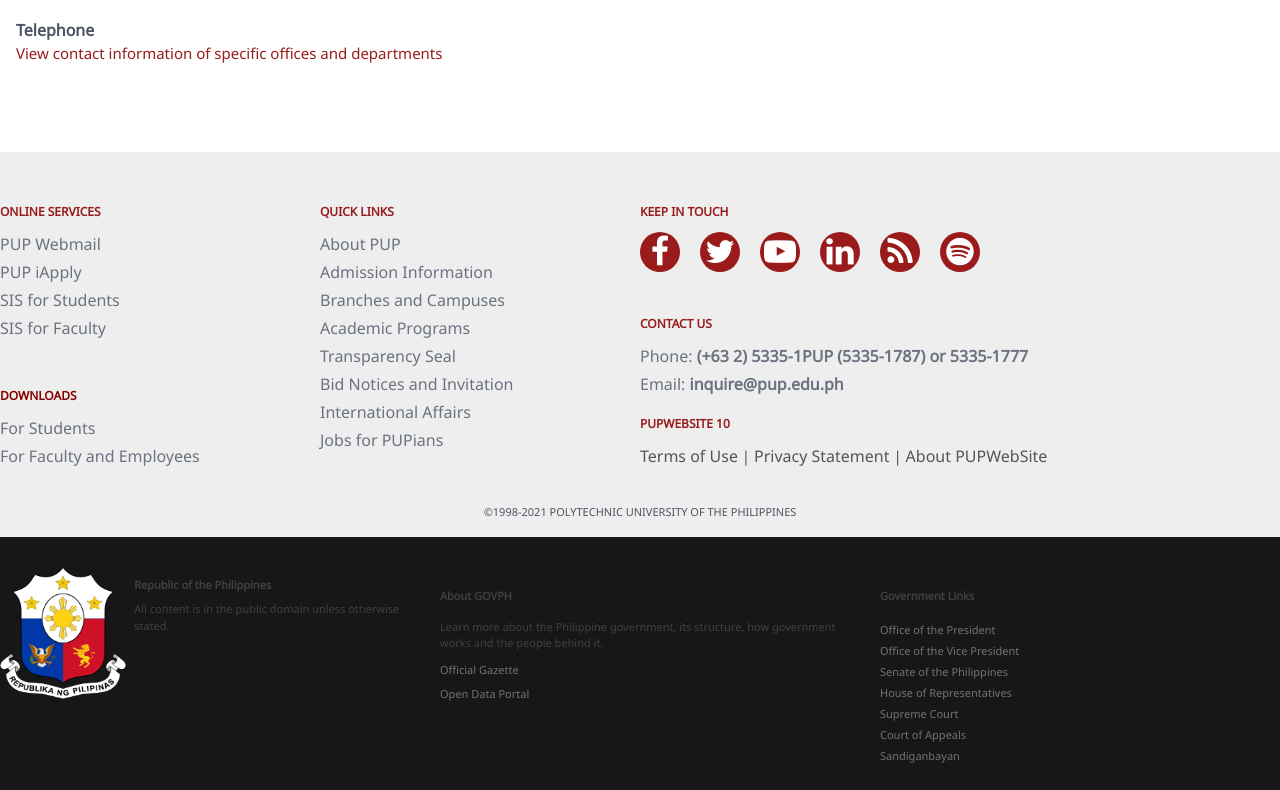
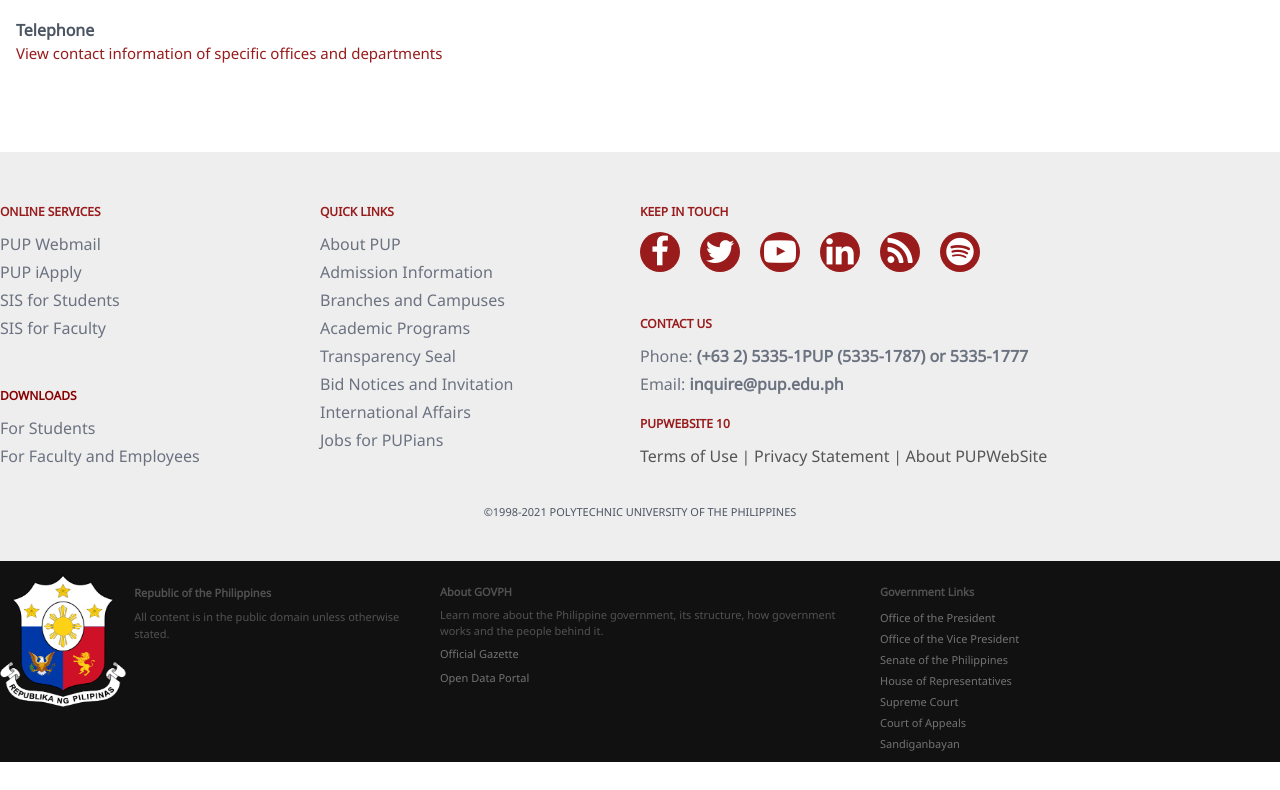
Before and after one commit to chelseyseb/firstProject, a Next.js app: page /contactus in a window 1280 px wide. Shown: the part 2204-2994 px from the top of the page. After the commit the page ends 2966 px from the top, so only its background shows below. Built offline with nearby package versions, Linux system fonts and the light colour scheme.

Commit message:
fixed navbar

```diff
--- a/src/components/footer/index.js
+++ b/src/components/footer/index.js
@@ -104,35 +104,35 @@
               </p>
             </div>
           </div>
-          <span class="footer-p text-gray-600 sm:text-center pb-4 flex flex-row items-center justify-center">
+          <span class="footer-p text-gray-600 sm:text-center mb-6 pb-4 flex flex-row items-center justify-center">
             ©
             <a className="text-gray-600 footer-p" href="https://flowbite.com/">
               1998-2021 POLYTECHNIC UNIVERSITY OF THE PHILIPPINES
             </a>
           </span>
         </div>
-        <div class="row bg-neutral-900 dark:bg-neutral-950 lg:flex lg:items-center lg:justify-between">
-          <div className="grid grid-cols-1 gap-10 px-4 py-6 text-center nav-con lg:grid-cols-3 lg:text-left">
+        <div class="row bg-grayblack dark:bg-grayblack lg:flex lg:items-center lg:justify-between">
+          <div className="grid grid-cols-1 gap-10 px-4 py-2 text-center nav-con lg:grid-cols-3 lg:text-left">
             <div className="flex flex-col col-span-1 gap-2 text-center lg:text-left lg:flex-row">
               <img className="w-36 h-36 place-self-center lg:place-self-start" src="govph.png" />
-              <a href="#" class="text-neutral-700 pt-4 dark:text-neutral-700 footer-p">
+              <a href="#" class="text-neutral-600 pt-4 dark:text-neutral-600 footer-p">
                 <strong>Republic of the Philippines</strong>
-                <p className="pt-2 footer-p text-neutral-700 dark:text-neutral-700">
+                <p className="pt-2 footer-p text-neutral-600 dark:text-neutral-600">
                   All content is in the public domain unless otherwise stated.
                 </p>
               </a>
             </div>
             <div className="col-span-1 ">
-              <h2 class="mb-0 footer-p font-bold text-neutral-700  dark:text-neutral-700 text-center lg:text-left">
+              <h2 class="mb-0 mt-2 footer-p font-bold text-neutral-600  dark:text-neutral-600 text-center lg:text-left">
                 About GOVPH
               </h2>
-              <p class="pt-2 text-neutral-700 dark:text-neutral-700 footer-p ">
+              <p class="pt-0 text-neutral-600 dark:text-neutral-600 footer-p ">
                 Learn more about the Philippine government, its structure, how government works and the people behind
                 it.
               </p>
-              <ul class="pt-1 text-neutral-500 dark:text-neutral-500 ">
+              <ul class=" text-neutral-500 dark:text-neutral-500 ">
                 {aboutLinks.map((link) => (
-                  <li class="mb-0" key={link.title}>
+                  <li class="mb-0 mt-0" key={link.title}>
                     <a href={link.href} class="footer-p hover:underline">
                       {link.title}
                     </a>
@@ -141,10 +141,10 @@
               </ul>
             </div>
             <div className="col-span-1">
-              <h2 class="mb-0 footer-p font-bold text-neutral-700 dark:text-neutral-700 text-center lg:text-left">
+              <h2 class="mb-0 footer-p mt-2 font-bold text-neutral-600 dark:text-neutral-600 text-center lg:text-left">
                 Government Links
               </h2>
-              <ul class="flex flex-col pt-2 lg:text-left place-content-center  text-neutral-500 dark:text-neutral-500 font-medium text-sm ">
+              <ul class="flex flex-col pt-0 lg:text-left place-content-center  text-neutral-500 dark:text-neutral-500 font-medium text-sm ">
                 {governmentLinks.map((link) => (
                   <li class="mb-0 " key={link.name}>
                     <a href={link.url} class=" footer-p hover:underline">
--- a/src/components/navbar/index.js
+++ b/src/components/navbar/index.js
@@ -168,7 +168,7 @@
             </span>
           </div>
 
-          <div class=" flex justify-center items-center lg:hidden">
+          <div class=" mt-6 justify-center items-center lg:hidden">
             <button
               className="flex items-center justify-center h-8 mr-6 bg-transparent border border-white w-9 top-16 right-8 "
               onClick={() => setShowMenu(!showMenu)}
@@ -187,8 +187,11 @@
               </svg>
             </button>
           </div>
-
-          <div className={`lg:hidden w-full  ${showMenu ? 'block' : 'hidden'}`} x-show={showMenu ? 'false' : 'true'}>
+        </div>
+        <div
+          className={`lg:hidden w-full flex flex-col ${showMenu ? 'block' : 'hidden'}`}
+          x-show={showMenu ? 'false' : 'true'}
+        >
           <div className="">
             <ul className="w-full bg-white divide-y divide-gray-300">
               {menuItems.map((menuItem, index) => (
@@ -214,7 +217,6 @@
             </ul>
           </div>
         </div>
-        </div>
       </nav>
     </div>
   )
--- a/src/containers/home/index.js
+++ b/src/containers/home/index.js
@@ -20,10 +20,10 @@
     <div className="mx-auto ">
       <div className="container body">
         <div className="grid pt-4 grid-col-1 lg:gap-30 gap-14 lg:pt-0 place-self-center lg:grid-cols-4 lg:grid-row">
-          {icons.map((icons, index) => (
-            <a href={icons.link} key={index}>
-              <div className="flex flex-col items-center justify-center h-auto pt-8 lg:flex-wrap lg:flex ">
-                <div className="w-12 h-12 p-1 text-red-800 icon-effect-2 hover:bg-red-800 hover:text-white">
+          {icons.map((icon, index) => (
+            <a href={icon.link} key={index}>
+              <div className="flex flex-col items-center justify-center h-auto pt-8 lg:flex-wrap lg:flex group">
+                <div className="w-12 h-12 p-1 text-red-800 icon-effect-2 group-hover:bg-red-800 group-hover:text-white">
                   <svg
                     xmlns="http://www.w3.org/2000/svg"
                     fill="none"
@@ -37,12 +37,12 @@
                       fillRule="evenodd"
                       strokeLinecap="round"
                       strokeLinejoin="round"
-                      d={icons.d}
+                      d={icon.d}
                     />
                   </svg>
                 </div>
-                <h4 className="w-40 font-normal body-font place-self-center hover:underline">
-                  <strong>{icons.title}</strong>
+                <h4 className="w-40 font-normal body-font place-self-center group-hover:underline">
+                  <strong>{icon.title}</strong>
                 </h4>
               </div>
             </a>
@@ -56,11 +56,11 @@
         <div className="grid justify-center grid-cols-2 gap-4 item-center lg:grid-cols-5">
           <div className="flex flex-col items-center col-span-2 lg:items-start ">
             <h4>
-              <a className="font-semibold underline underline-offset-8" href="/announcements">
+              <a className="font-semibold underline body-font underline-offset-8" href="/announcements">
                 Announcements and Advisories
               </a>
             </h4>
-            <div className="overflow-y-auto text-sm leading-loose divide-y ul divide-solid">
+            <div className="overflow-y-auto leading-loose divide-y ul divide-solid">
               {announcements.map((announcement, index) => (
                 <div key="">
                   <ul>
@@ -80,7 +80,7 @@
           <div className="flex flex-col col-span-2">
             <div className="flex flex-row justify-between">
               <h4 className="items-start justify-start">
-                <a className="font-semibold underline underline-offset-8" href="/announcements">
+                <a className="font-semibold underline body-font underline-offset-8" href="/announcements">
                   Latest News from the University
                 </a>
               </h4>
@@ -147,7 +147,7 @@
           <div className="flex flex-col col-span-2 gap-1 place-self-center lg:col-span-1 lg:place-items-center ">
             {badges.map((badges, index) => (
               <a href="#" key="">
-                <img className="rounded " src={badges.src} alt="" width={200} height={150} />
+                <img className="rounded badge" src={badges.src} alt="" width={200} height={150} />
               </a>
             ))}
           </div>
--- a/src/styles/global.scss
+++ b/src/styles/global.scss
@@ -171,14 +171,6 @@
   // margin-left: auto;
 }
 
-.badge {
-  height: 500px;
-  display: flex;
-  flex-direction: column;
-  justify-content: center;
-  align-items: center;
-}
-
 .ul {
   height: 600px;
 }
@@ -274,10 +266,6 @@
   position: relative;
 }
 
-.footer-widget li {
-  margin: 10px 0;
-  font-size: 10px;
-}
 .carousel-top {
   background-size: cover;
   width: 100%;
@@ -327,7 +315,7 @@
 .image-container {
   position: relative;
   position: block;
-  object-fit:contain;
+  object-fit: contain;
   width: calc(33.33% - 10px);
   height: 320px;
 }
@@ -484,7 +472,9 @@
     align-items: center;
     width: 100%;
   }
-
+  .badge {
+    width: 100%;
+  }
   .widget {
     display: flex;
     flex-direction: column;
@@ -546,9 +536,8 @@
 
   .image-container {
     position: relative;
-    object-fit:contain;
+    object-fit: contain;
     width: 100%;
     height: 320px;
   }
-
 }
--- a/tailwind.config.js
+++ b/tailwind.config.js
@@ -7,6 +7,7 @@
       colors: {
         hehe: '#18D039',
         maroon: '#681919',
+        grayblack: '#111111',
         'great-blue': {
           DEFAULT: '#2A669F',
           50: '#E4F7F8',
```
Lines whose indentation alone changed are shown as unchanged.
